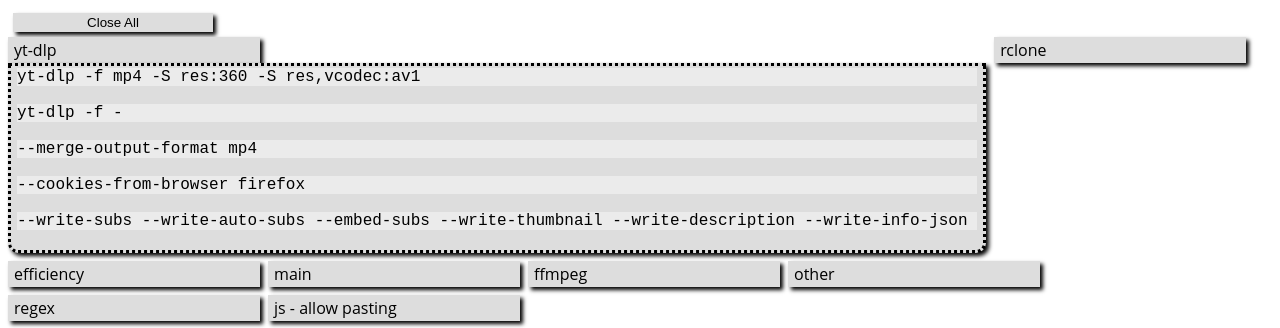
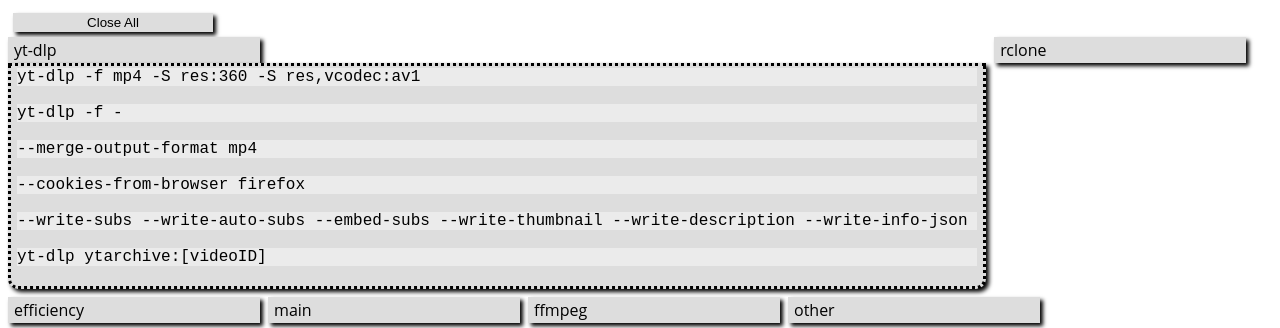
Before and after one commit to dw5/dw5.github.io, a browser extension: page snips.html in a window 1280 px wide. Both pictures are taken after a click on the heading "yt-dlp". Shown: the top 328 px of the page. Drawn offline with Linux system fonts and the light colour scheme.

Commit message:
Update snips.html

```diff
--- a/snips.html
+++ b/snips.html
@@ -27,6 +27,7 @@
 <pre>--merge-output-format mp4</pre>
 <pre>--cookies-from-browser firefox </pre>
 <pre>--write-subs --write-auto-subs --embed-subs --write-thumbnail --write-description --write-info-json </pre>
+<pre>yt-dlp ytarchive:[videoID]</pre>
 </pre>
 </details>
 
```
